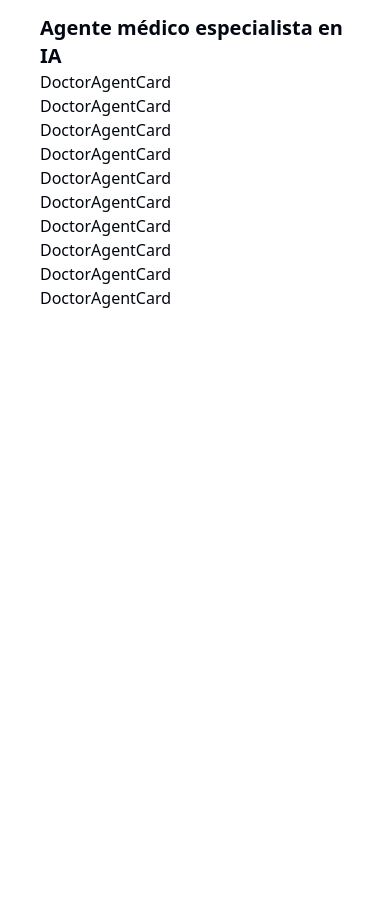
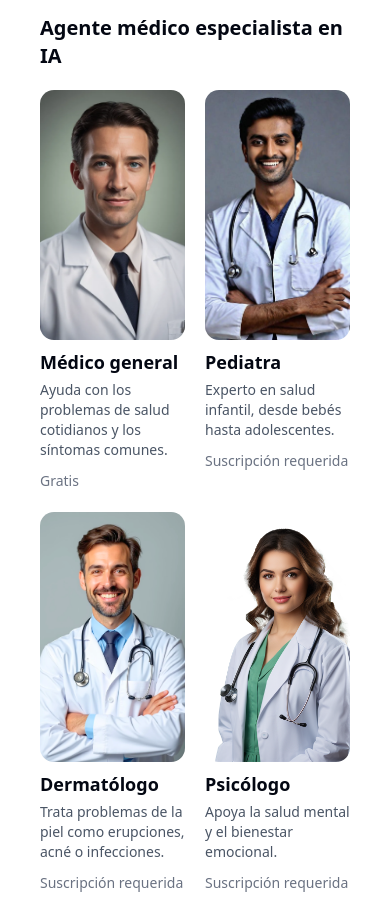
Before and after one commit to Alek30k/Ai-medical-Voice-Agent, a Next.js app: page /dashboard in a window 390 px wide. Shown: the part 631-1543 px from the top of the page. Before the commit the page ends 981 px from the top, so only its background shows below. Built offline with nearby package versions, Linux system fonts and the light colour scheme; no server answers.

Commit message:
last commit

```diff
--- a/components/DoctorAgentCard.tsx
+++ b/components/DoctorAgentCard.tsx
@@ -1,3 +1,5 @@
+import Image from "next/image";
+
 type doctorAgent = {
   id: number;
   specialist: string;
@@ -13,7 +15,26 @@ type props = {
 };
 
 const DoctorAgentCard = ({ doctorAgent }: props) => {
-  return <div className="">DoctorAgentCard</div>;
+  return (
+    <div className="">
+      <Image
+        src={doctorAgent.image}
+        alt={doctorAgent.specialist}
+        width={200}
+        height={300}
+        className="w-full h-[250px] object-cover rounded-xl"
+      />
+      <h3 className="font-bold text-lg mt-2">{doctorAgent.specialist}</h3>
+      <p className="text-sm text-gray-600 mt-1">{doctorAgent.description}</p>
+      <div className="mt-2">
+        <span className="text-sm text-gray-500">
+          {doctorAgent.subscriptionRequired
+            ? "Suscripción requerida"
+            : "Gratis"}
+        </span>
+      </div>
+    </div>
+  );
 };
 
 export default DoctorAgentCard;
--- a/components/DoctorsAgentList.tsx
+++ b/components/DoctorsAgentList.tsx
@@ -6,7 +6,7 @@ const DoctorsAgentList = () => {
     <div className="mt-10">
       <h2 className="font-bold text-xl">Agente médico especialista en IA</h2>
 
-      <div className="">
+      <div className="grid grid-cols-2 md:grid-cols-3 lg:grid-cols-4 xl:grid-cols-5 gap-5 mt-5">
         {AIDoctorAgents.map((doctor) => (
           <div key={doctor.id}>
             <DoctorAgentCard doctorAgent={doctor} />
```
